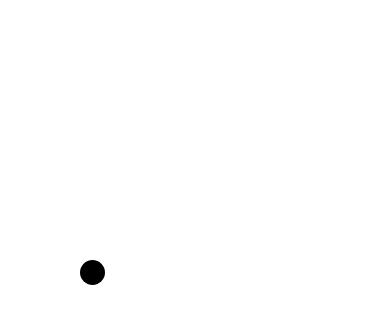
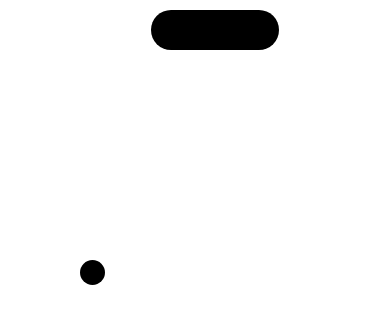
Before and after one commit to imNKsid/PingPong_Game_RN, a React Native app in the folder With_Expo_CLI/: screen / in a window 390 px wide. Shown: the top 324 px of the page. Built offline with nearby package versions, Linux system fonts and the light colour scheme.

Commit message:
Making a Dynamic island & making collision with the ball

```diff
--- a/With_Expo_CLI/src/screens/Home.tsx
+++ b/With_Expo_CLI/src/screens/Home.tsx
@@ -1,4 +1,4 @@
-import { StyleSheet, useWindowDimensions } from "react-native";
+import { StyleSheet, View, useWindowDimensions } from "react-native";
 import React, { useEffect } from "react";
 import Animated, {
   Easing,
@@ -11,6 +11,7 @@ const FPS = 60;
 const DELTA = 1000 / FPS;
 const SPEED = 10; //0.3;
 const BALL_WIDTH = 25;
+const ISLAND_DIMENSIONS = { x: 151, y: 10, w: 128, h: 40 };
 
 const Home = () => {
   const targetPositionX = useSharedValue(200);
@@ -43,6 +44,29 @@ const Home = () => {
       nextPos = getNextPos(newDirection);
     }
 
+    if (
+      nextPos.x < ISLAND_DIMENSIONS.x + ISLAND_DIMENSIONS.w &&
+      nextPos.x + BALL_WIDTH > ISLAND_DIMENSIONS.x &&
+      nextPos.y < ISLAND_DIMENSIONS.y + ISLAND_DIMENSIONS.h &&
+      BALL_WIDTH + nextPos.y > ISLAND_DIMENSIONS.y
+    ) {
+      if (
+        targetPositionX.value < ISLAND_DIMENSIONS.x ||
+        targetPositionX.value > ISLAND_DIMENSIONS.x + ISLAND_DIMENSIONS.w
+      ) {
+        //Hitting from the side
+        const newDirection = { x: -direction.value.x, y: direction.value.y };
+        direction.value = newDirection;
+        nextPos = getNextPos(newDirection);
+      } else {
+        //Hitting the top/bottom
+        const newDirection = { x: direction.value.x, y: -direction.value.y };
+        direction.value = newDirection;
+        nextPos = getNextPos(newDirection);
+      }
+    } else {
+    }
+
     targetPositionX.value = withTiming(nextPos.x, {
       duration: DELTA,
       easing: Easing.linear,
@@ -70,11 +94,10 @@ const Home = () => {
   return (
     <>
       <Animated.View style={[styles.ball, ballAnimatedStyles]} />
+      <View style={styles.dynamicIsland} />
     </>
   );
 };
-
-export default Home;
 
 const normalizeVector = (vector) => {
   const magnitude = Math.sqrt(vector.x * vector.x + vector.y * vector.y);
@@ -93,4 +116,15 @@ const styles = StyleSheet.create({
     borderRadius: 25,
     position: "absolute",
   },
+  dynamicIsland: {
+    height: ISLAND_DIMENSIONS.h,
+    width: ISLAND_DIMENSIONS.w,
+    backgroundColor: "#000",
+    position: "absolute",
+    top: ISLAND_DIMENSIONS.y,
+    left: ISLAND_DIMENSIONS.x,
+    borderRadius: 20,
+  },
 });
+
+export default Home;
```
